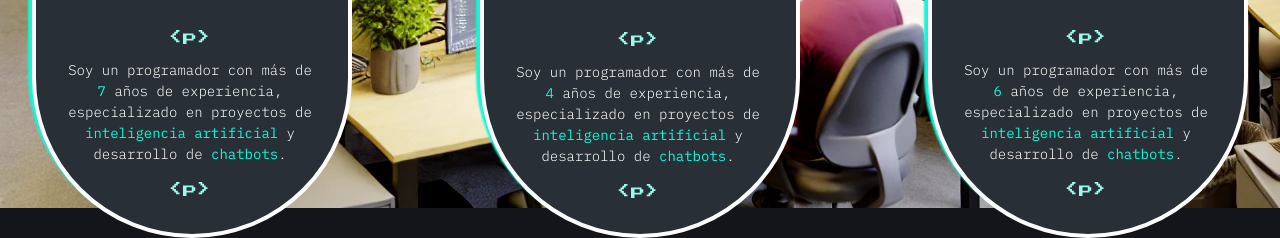
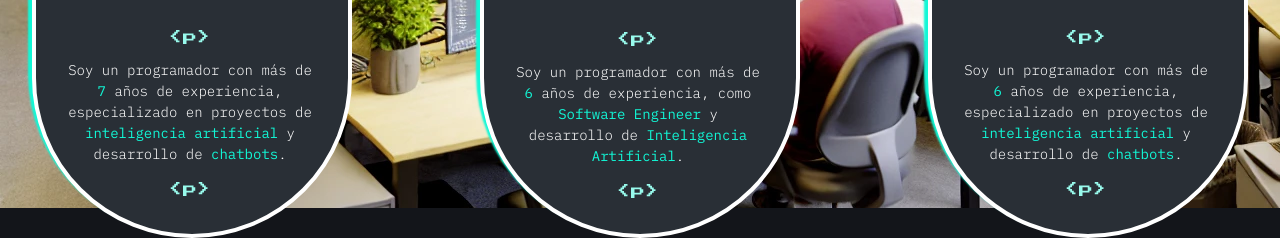
Before and after one commit to galveniano/aboti, an Astro site: page / in a window 1280 px wide. Shown: the part 1481-1719 px from the top of the page. Built offline with nearby package versions, Linux system fonts and the light colour scheme; Astro itself is replaced by a stand-in of ours; what @midudev/tailwind-animations would draw is missing.

Commit message:
Cambios en info de Diego

```diff
--- a/src/components/SobreNosotros.astro
+++ b/src/components/SobreNosotros.astro
@@ -15,7 +15,7 @@ import CardEmployee from '../components/CardEmployee.astro';
             </CardEmployee>
             <CardEmployee name="Diego Pérez" instagram='galveniano' linkedin="" nameColor='text-amber-500' mandoColor='#f49e0b'>
                 <img slot="avatar" class="min-w-[80px] hover:opacity-80 w-[33%] h-[80%]  border-y-2 border-double hover:border-amber-500 border-bg1" src="./diego-8bit.png" alt="logo-diego"/>
-                <p slot="descripcion" class="text-white font-ibm text-[14px] font-light">Soy un programador con más de <strong class="text-brand1 hover:text-brand2">4</strong> años de experiencia, especializado en proyectos de <strong class="text-brand1 hover:text-brand2">inteligencia artificial</strong> y desarrollo de <strong class="text-brand1 hover:text-brand2">chatbots</strong>.</p>
+                <p slot="descripcion" class="text-white font-ibm text-[14px] font-light">Soy un programador con más de <strong class="text-brand1 hover:text-brand2">6</strong> años de experiencia, como <strong class="text-brand1 hover:text-brand2">Software Engineer</strong> y desarrollo de <strong class="text-brand1 hover:text-brand2">Inteligencia Artificial</strong>.</p>
             </CardEmployee>
             <CardEmployee name="Antonio Valverde" instagram='galveniano' linkedin="" nameColor='text-violet-500' mandoColor='#895bf3'>
                 <img slot="avatar" class="min-w-[80px] hover:opacity-80 w-[33%] h-[80%]  border-y-2 border-double hover:border-violet-500 border-bg1" src="./galveniano-8bit.png" alt="logo-antonio"/>
```
